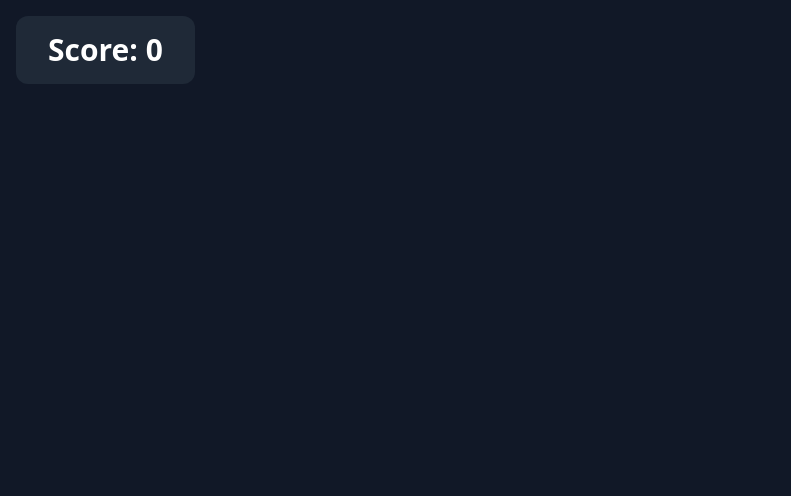
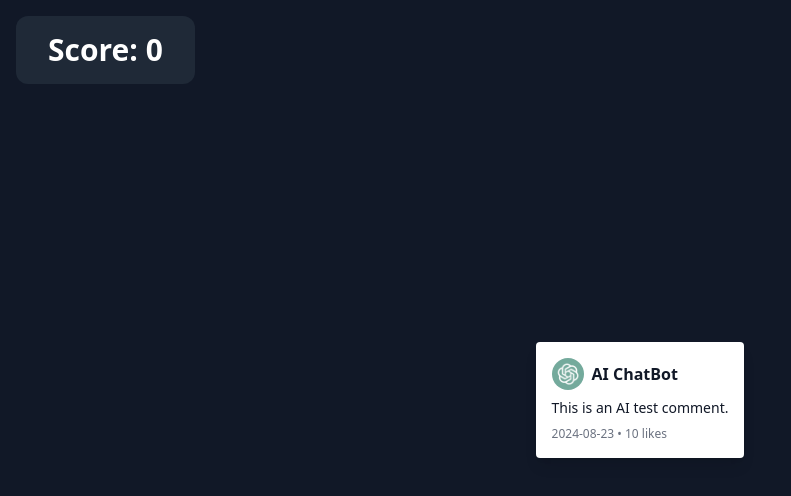
Before and after one commit to ace-lowder/ai-or-not, a React (Vite) app: page / in a window 1280 px wide. Shown: the top 496 px of the page, without its empty margins (0-791 px from the left). Built offline with nearby package versions, Linux system fonts and the light colour scheme.

Commit message:
Add comment display with a random comment

```diff
--- a/src/App.tsx
+++ b/src/App.tsx
@@ -1,12 +1,17 @@
+import CommentDisplay from './components/CommentDisplay';
 import ScoreDisplay from './components/ScoreDisplay';
+import { CommentProvider } from './contexts/CommentProvider';
 import { ScoreProvider } from './contexts/ScoreProvider';
 
 function App() {
   return (
     <ScoreProvider>
-      <div className="w-screen h-screen bg-gray-900">
-        <ScoreDisplay />
-      </div>
+      <CommentProvider>
+        <div className="w-screen h-screen bg-gray-900 flex items-center justify-center">
+          <ScoreDisplay />
+          <CommentDisplay />
+        </div>
+      </CommentProvider>
     </ScoreProvider>
   );
 }
--- /dev/null
+++ b/src/components/CommentDisplay.tsx
@@ -0,0 +1,25 @@
+import { useComment } from '../contexts/CommentProvider';
+
+const CommentDisplay: React.FC = () => {
+  const { getRandomComment } = useComment();
+  const comment = getRandomComment();
+
+  return (
+    <div className="max-w-md mx-auto bg-white rounded shadow-lg p-4 text-gray-900">
+      <div className="flex items-center mb-2">
+        <img
+          src={comment.profilePicture}
+          alt="Profile"
+          className="w-8 h-8 rounded-full mr-2"
+        />
+        <div className="font-semibold">{comment.username}</div>
+      </div>
+      <div className="text-sm mb-2">{comment.comment}</div>
+      <div className="text-xs text-gray-500">
+        {comment.date} • {comment.likes} likes
+      </div>
+    </div>
+  );
+};
+
+export default CommentDisplay;
--- a/src/contexts/CommentProvider.tsx
+++ b/src/contexts/CommentProvider.tsx
@@ -1,4 +1,6 @@
 import { createContext, useContext } from 'react';
+import profileTest from '../assets/profile-test.png';
+import profileAI from '../assets/profile-ai.png';
 
 // prettier-ignore
 export interface Comment {
@@ -23,7 +25,7 @@ const CommentProvider: React.FC<{ children: React.ReactNode }> = ({
   const getRandomComment = () => {
     if (Math.random() > 0.5) {
       return {
-        profilePicture: 'profile-test.jpg',
+        profilePicture: profileTest,
         username: 'Test User',
         comment: 'This is a real test comment.',
         likes: 10,
@@ -33,7 +35,7 @@ const CommentProvider: React.FC<{ children: React.ReactNode }> = ({
       };
     } else {
       return {
-        profilePicture: 'profile-ai.jpg',
+        profilePicture: profileAI,
         username: 'AI ChatBot',
         comment: 'This is an AI test comment.',
         likes: 10,
```
Also changed, not shown: src/assets/profile-ai.png (added), src/assets/profile-test.png (added).
